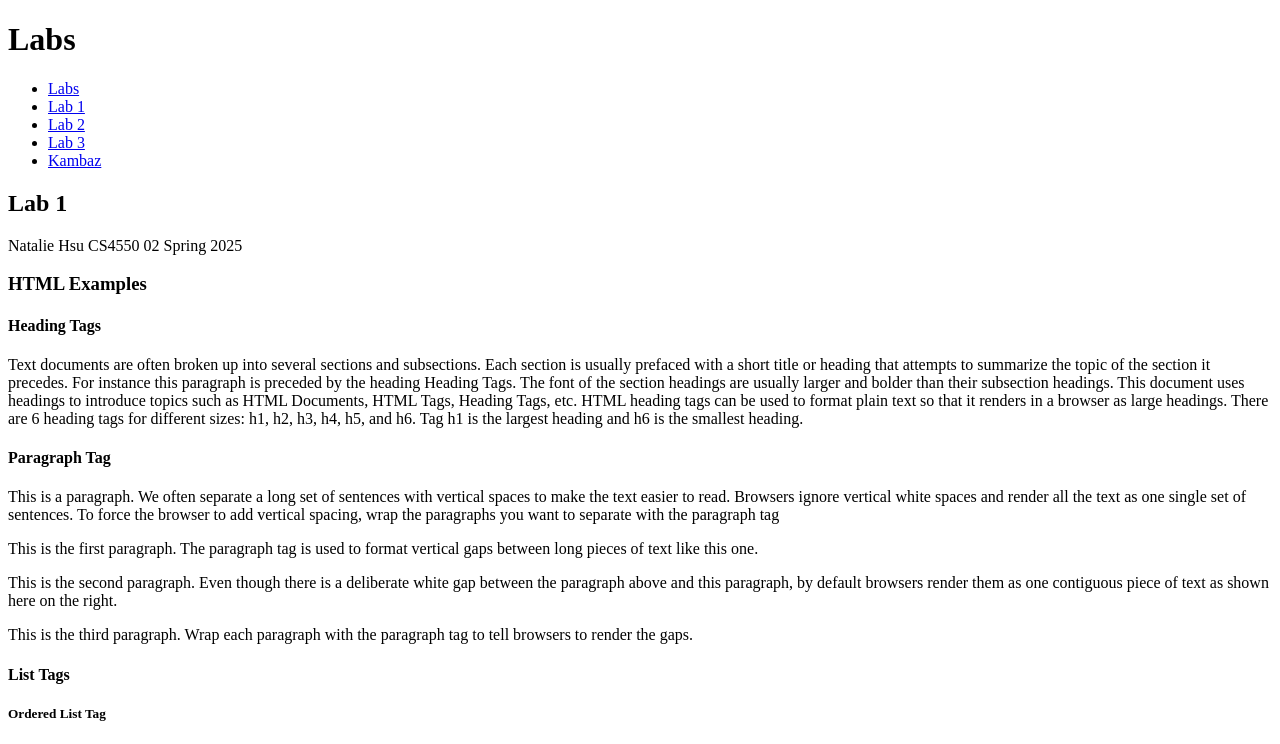
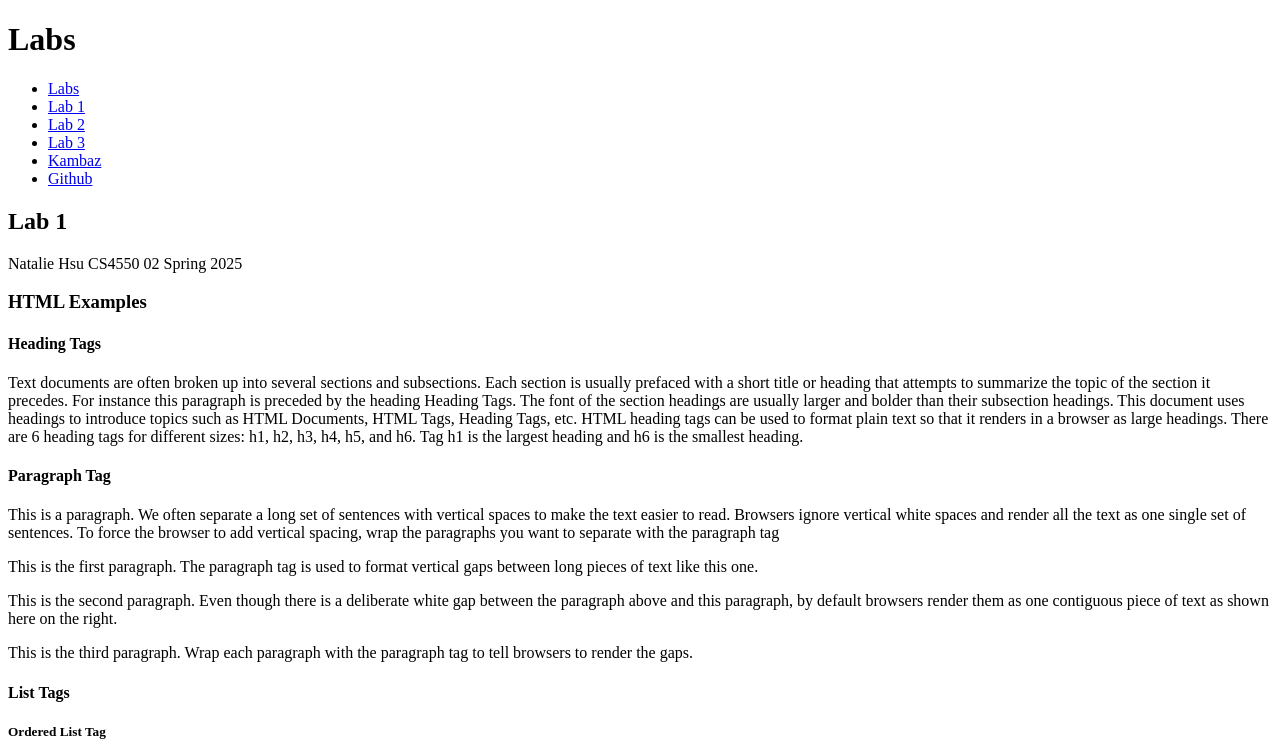
Before and after one commit to natahsu/kambaz-react-web-app, a React (Vite) app: page /#/Labs/Lab1 in a window 1280 px wide. Shown: the top 744 px of the page. Built offline with nearby package versions, Linux system fonts and the light colour scheme.

Commit message:
forgot github link, adding it only

```diff
--- a/src/Labs/TOC.tsx
+++ b/src/Labs/TOC.tsx
@@ -8,6 +8,7 @@ export default function TOC() {
     <li><Link to="/Labs/Lab2">Lab 2</Link></li>
     <li><Link to="/Labs/Lab3">Lab 3</Link></li>
     <li><Link to="/Kambaz">Kambaz</Link></li>
+    <li><a href="https://github.com/natahsu/kambaz-react-web-app" target="_blank" rel="noopener noreferrer">Github</a></li>
     </ul>
     );
     }
```
